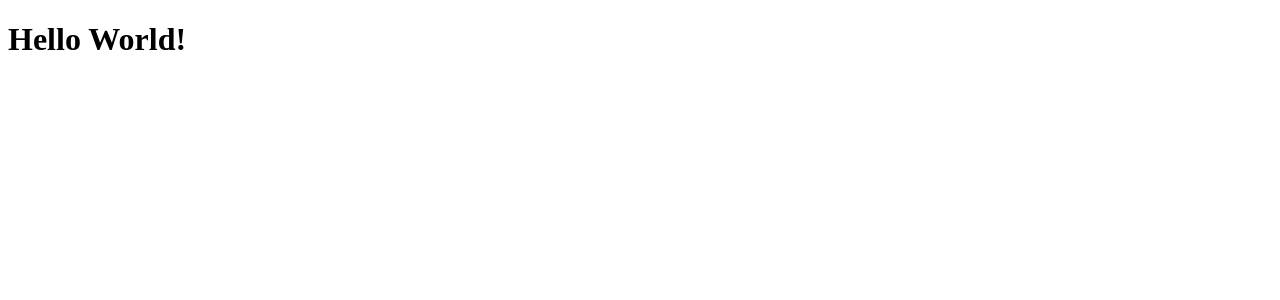
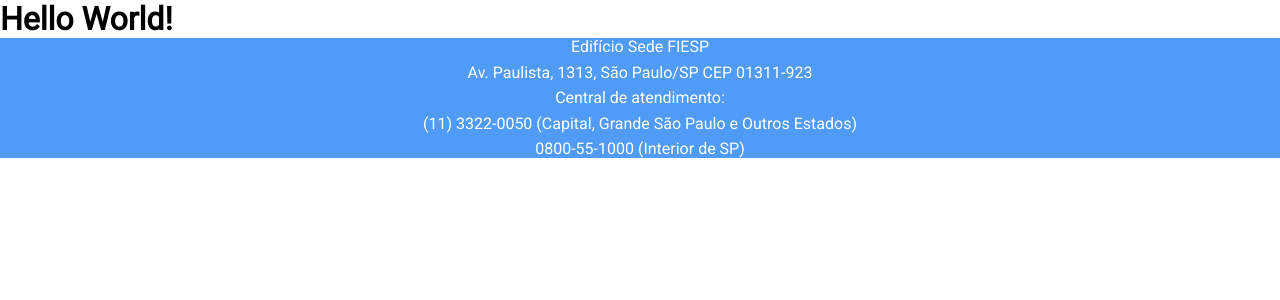
Before and after one commit to xcrispis/SenaiVagas, a React (Create React App) app in the folder Front-End/senaivagas/: page / in a window 1280 px wide. Shown: the top 300 px of the page. Built offline with nearby package versions, Linux system fonts and the light colour scheme.

Commit message:
adicionando footer, css global e font-style global, linkando no header do index da public

```diff
--- a/Front-End/senaivagas/public/index.html
+++ b/Front-End/senaivagas/public/index.html
@@ -5,6 +5,8 @@
     <meta name="viewport" content="width=device-width, initial-scale=1" />
     <meta name="theme-color" content="#000000" />
     <title>Senai Vagas</title>
+    <link href="https://fonts.googleapis.com/css2?family=Roboto&display=swap" rel="stylesheet">
+
   </head>
   <body>
     <noscript>You need to enable JavaScript to run this app.</noscript>
--- a/Front-End/senaivagas/src/App.tsx
+++ b/Front-End/senaivagas/src/App.tsx
@@ -1,10 +1,12 @@
 import React from 'react';
+import Footer from './components/footer';
 
 function App() {
   return (
     <div className="App">
       <h1>Hello World!</h1>
-    </div>
+      <Footer />
+      </div>
   );
 }
 
--- /dev/null
+++ b/Front-End/senaivagas/src/assets/styles/global.css
@@ -0,0 +1,6 @@
+* {
+    margin: 0 auto;
+    padding: 0 auto;
+    border: none;
+    font-family: 'Roboto', sans-serif;;
+}
--- /dev/null
+++ b/Front-End/senaivagas/src/components/footer/index.jsx
@@ -0,0 +1,20 @@
+import React from 'react';
+import './style.css';
+import '../../assets/styles/global.css'
+
+
+function Footer() {
+    return (
+        <div>
+            <footer>
+                <div className="footer-content">Edifício Sede FIESP <br/>
+                Av. Paulista, 1313, São Paulo/SP CEP 01311-923 <br/>
+                Central de atendimento: <br/>
+                (11) 3322-0050 (Capital, Grande São Paulo e Outros Estados) <br/>
+   0800-55-1000 (Interior de SP)</div>
+            </footer>
+        </div>
+    )
+}
+
+export default Footer;
--- /dev/null
+++ b/Front-End/senaivagas/src/components/footer/style.css
@@ -0,0 +1,13 @@
+footer {
+    background-color: #509BF5;
+    display: flex;
+    justify-content: center;
+    align-items: center;
+    height: 15vh;
+}
+
+.footer-content {
+    text-align: center;
+    color: white;
+    line-height: 1.6;
+}
```
